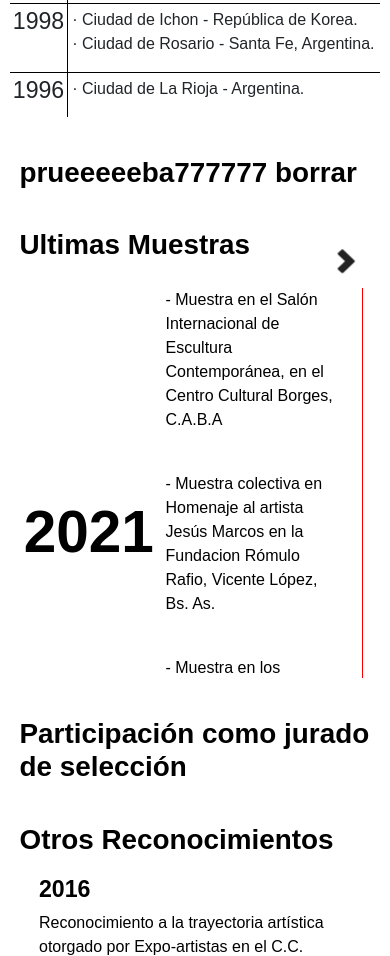
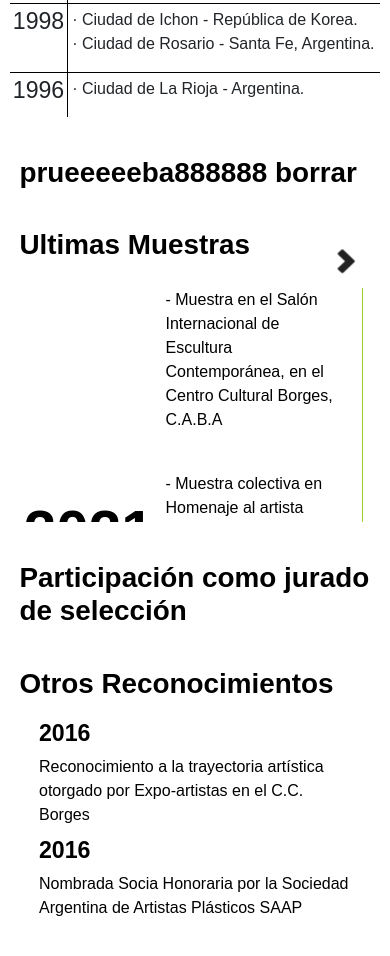
Before and after one commit to JereDiberto/JuliaFarjat, a website: page pages/sobre-mi.html in a window 390 px wide. Shown: the part 2915-3871 px from the top of the page. Drawn offline with nearby package versions, Linux system fonts and the light colour scheme.

Commit message:
version2

```diff
--- a/pages/sobre-mi.html
+++ b/pages/sobre-mi.html
@@ -225,7 +225,7 @@
     </section>
 </section>
 
-<h1>prueeeeeba777777 borrar</h1>
+<h1>prueeeeeba888888 borrar</h1>
 
 <h1>Ultimas Muestras</h1>
 <section class="arrowRotate">
--- a/scss/_home.scss
+++ b/scss/_home.scss
@@ -284,7 +284,7 @@ $color1: #7196B9;
     }
 
     .wrapper{
-        max-height: 100vw;
+        max-height: 125vw;
         display: flex;
         overflow: auto;
     }
@@ -308,11 +308,11 @@ $color1: #7196B9;
 
     .wrapper .item{
         min-width: 90vw;
-        height: 110vw;
+        height: 60vw;
         text-align: left;
         margin-right: 2px;
         margin: 0 3vw 0 3vw;
-        border-right: 1px solid red;
+        border-right: 1px solid yellowgreen;
     }
 
     .muestras-numero{
```
Also changed, not shown: css/style.css.
